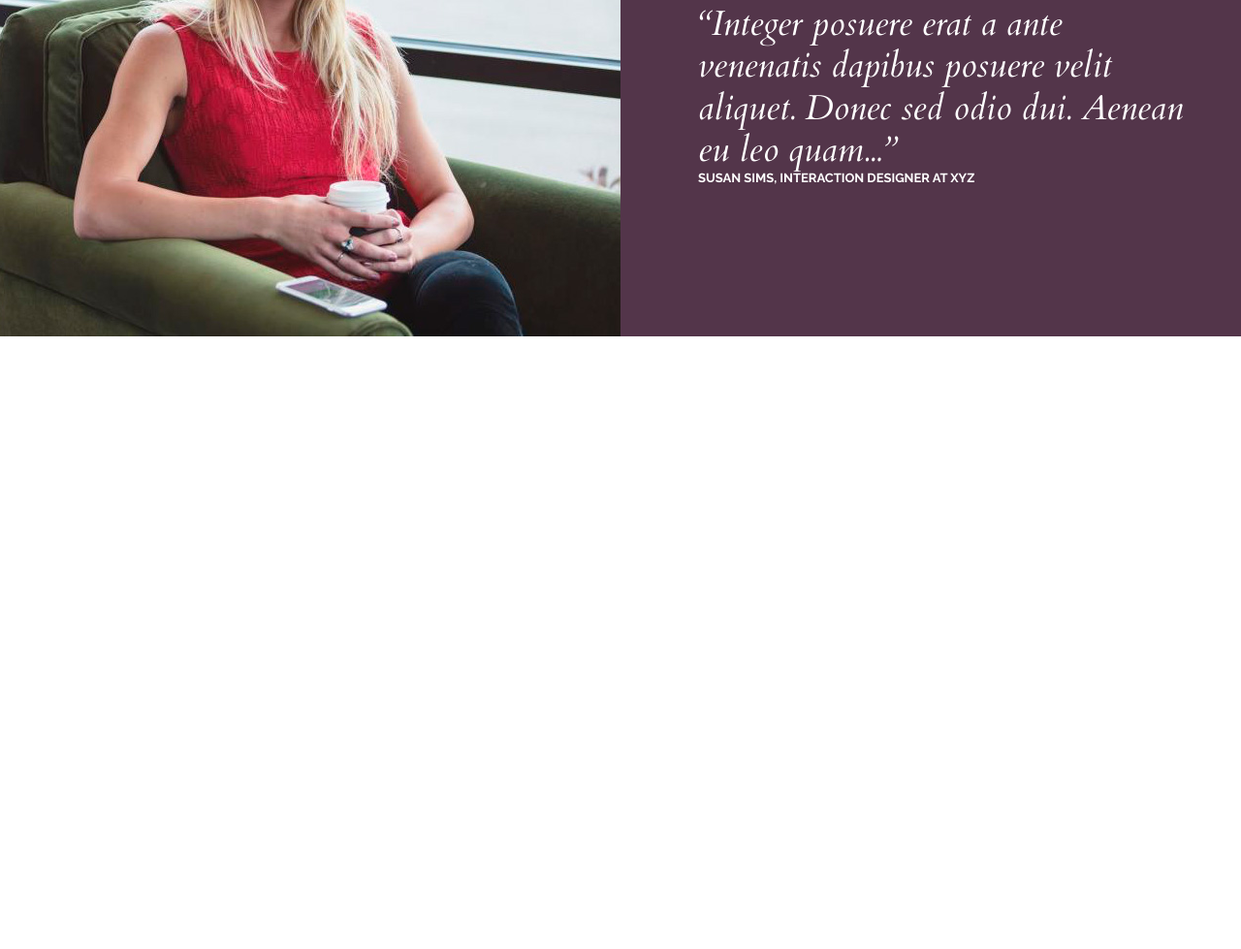
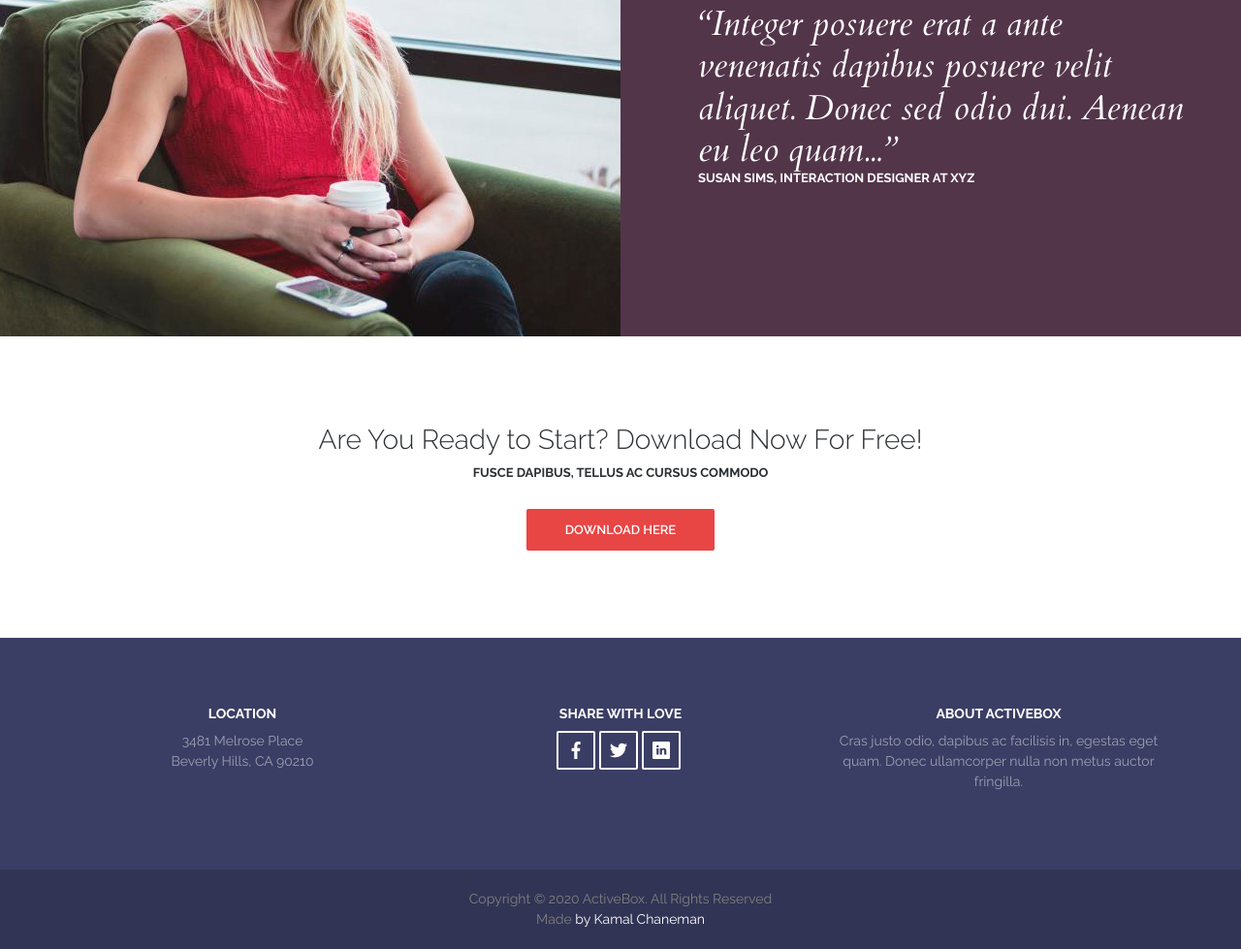
Before and after one commit to Electivire1988/ActiveBox, a plain HTML site: page index.html in a window 1280 px wide. Shown: the part 3090-4069 px from the top of the page at 97% size. Before the commit the page ends 3437 px from the top, so only its background shows below. Drawn offline with nearby package versions, Linux system fonts and the light colour scheme.

Commit message:
добавление вестки HTML и CSS

```diff
--- a/index.html
+++ b/index.html
@@ -2,11 +2,13 @@
 <html lang="en">
 <head>
     <meta charset="UTF-8">
-    <link href="https://fonts.googleapis.com/css?family=Cardo:400i|Open+Sans:700|Raleway:400,600,700&display=swap&subset=cyrillic-ext" rel="stylesheet">
+    <link href="https://fonts.googleapis.com/css?family=Cardo:400i|Open+Sans:700|Raleway:300,400,600,700&display=swap&subset=cyrillic-ext" rel="stylesheet">
     <link rel="stylesheet" href="style.css">
     <title>ActivBox</title>
 </head>
 <body>
+
+
 
 <!-- Sprite -->
 <svg style="display: none;">
@@ -36,6 +38,7 @@
 </svg>
 
 
+
 <!-- Header -->
 <header class="header">
     <div class="container">
@@ -56,6 +59,7 @@
 </header>
 
 
+
 <!-- Intro -->
 <div class="intro">
     <div class="container">
@@ -66,6 +70,8 @@
         </div>
     </div>
 </div>
+
+
 
 <!-- Features -->
 <div class="conteiner">
@@ -107,6 +113,7 @@
         </div>
     </div>
 </div>
+
 
 
 <!-- Works -->
@@ -168,6 +175,7 @@
         </div>
     </div>
 </div>
+
 
 
 <!-- Team -->
@@ -291,6 +299,7 @@
 </div>
 
 
+
 <!-- Testimonials -->
 <div class="reviews">
     <div class="container">
@@ -310,6 +319,73 @@
 
 
 
+<!-- Download -->
+<div class="download">
+    <div class="container">
+        <h3 class="download__title">Are You Ready to Start? Download Now For Free!</h3>
+        <div class="download__text">
+            <p>Fusce dapibus, tellus ac cursus commodo</p>
+        </div>
+        <a class="btn btn--red" btn--long href="#">Download Here</a>
+    </div>
+</div>
+
+
+
+<!-- Footer -->
+<footer class="footer">
+    <div class="container">
+
+        <div class="footer__inner">
+            <div class="footer__block">
+                <h4 class="footer__title">Location</h4>
+                <address class="footer__adress">
+                    <div>3481 Melrose Place</div>
+                    <div>Beverly Hills, CA 90210</div>
+                </address>
+            </div>
+
+            <div class="footer__block">
+             <h4 class="footer__title">Share with Love</h4>
+              <div class="social social--footer">
+                   <a class="social__item" href="#" target="_blank">
+                       <svg class="social__icon">
+                           <use xlink:href="#facebook"></use>
+                       </svg>
+                   </a>
+                    <a class="social__item" href="#" target="_blank">
+                       <svg class="social__icon">
+                           <use xlink:href="#twitter"></use>
+                       </svg>
+                   </a>
+                    <a class="social__item" href="#" target="_blank">
+                       <svg class="social__icon">
+                           <use xlink:href="#linkedin"></use>
+                       </svg>
+                   </a>
+               </div>
+            </div>
+            <div class="footer__block">
+                <h4 class="footer__title">About ActiveBox</h4>
+                <div class="footer__text">
+                    <p>Cras justo odio, dapibus ac facilisis in, egestas eget quam. Donec ullamcorper nulla non metus auctor fringilla.</p>
+                </div>
+            </div>
+        </div>
+
+    </div>
+
+    <div class="copyright">
+        <div class="container">
+            <div class="copyright__text">
+                <div>Copyright © 2020 ActiveBox. All Rights Reserved</div>
+                <div>Made <span>by Kamal Chaneman</span></div>
+            </div>
+        </div>
+    </div>
+</footer>
+
+
 
 </body>
 </html>
--- a/style.css
+++ b/style.css
@@ -140,6 +140,7 @@ p {
     font-weight: 600;
     text-transform: uppercase;
     text-decoration: none;
+    text-align: center;
 
     transition: background .1s linear;
 }
@@ -152,6 +153,9 @@ p {
     background-color: #dd3434;
 }
 
+.btn--long {
+    min-width: 280px;
+}
 
 /* Features
 =========================*/
@@ -307,6 +311,10 @@ p {
     display: flex;
 }
 
+.social--footer {
+    justify-content: center;
+}
+
 .social__item {
     display: flex;
     justify-content: center;
@@ -329,12 +337,28 @@ p {
     fill: #000;
 }
 
+.social--footer .social__item {
+    background-color: transparent;
+    border-width: 2px;
+    border-color: #fff;
+    border-radius: 2px;
+}
+
+.social--footer .social__item:hover {
+    background-color: #fff;
+}
+
+
 .social__icon {
     display: block;
     height: 18px;
 
     fill: #c6cacc;
     transition: fill .1s linear;
+}
+
+.social--footer .social__icon {
+    fill: #fff;
 }
 
 
@@ -387,3 +411,93 @@ p {
     text-transform: uppercase;
     color: #fff;
 }
+
+
+
+/* Download
+=========================*/
+
+.download {
+    margin: 90px 0;
+
+    text-align: center;
+}
+
+.download__title {
+    margin-bottom: 10px;
+
+    font-size: 28px;
+    color: #2d3033;
+    font-weight: 300;
+}
+
+.download__text {
+    margin-bottom: 30px;
+
+    font-size: 13px;
+    color: #2d3033;
+    font-weight: 700;
+    text-transform: uppercase;
+}
+
+
+/* Footer
+=========================*/
+
+
+.footer {
+    background-color: #3a3e64;
+}
+
+.footer__inner {
+    padding: 70px 0;
+    display: flex;
+    flex-wrap: wrap;
+}
+
+.footer__block {
+    width: 33.33333%;
+    padding: 0 15px;
+    text-align: center;
+}
+
+.footer__title {
+    margin-bottom: 10px;
+
+    font-size: 14px;
+    font-weight: 700;
+    color: #fff;
+    text-transform: uppercase;
+}
+
+.footer__adress {
+    font-size: 14px;
+    line-height: 1.5;
+    font-style: normal;
+    color: rgba(255, 255, 255, .5)
+}
+
+.footer__text {
+    font-size: 14px;
+    line-height: 1.5;
+    color: rgba(255, 255, 255, .5)
+}
+
+/* Copyright
+=========================*/
+
+.copyright {
+    padding: 20px 0;
+    background-color: #313454;
+}
+
+.copyright__text {
+    text-align: center;
+    font-size: 14px;
+    line-height: 1.5;
+    color: #808080;
+}
+
+.copyright__text span {
+    color: #fff;
+}
```
